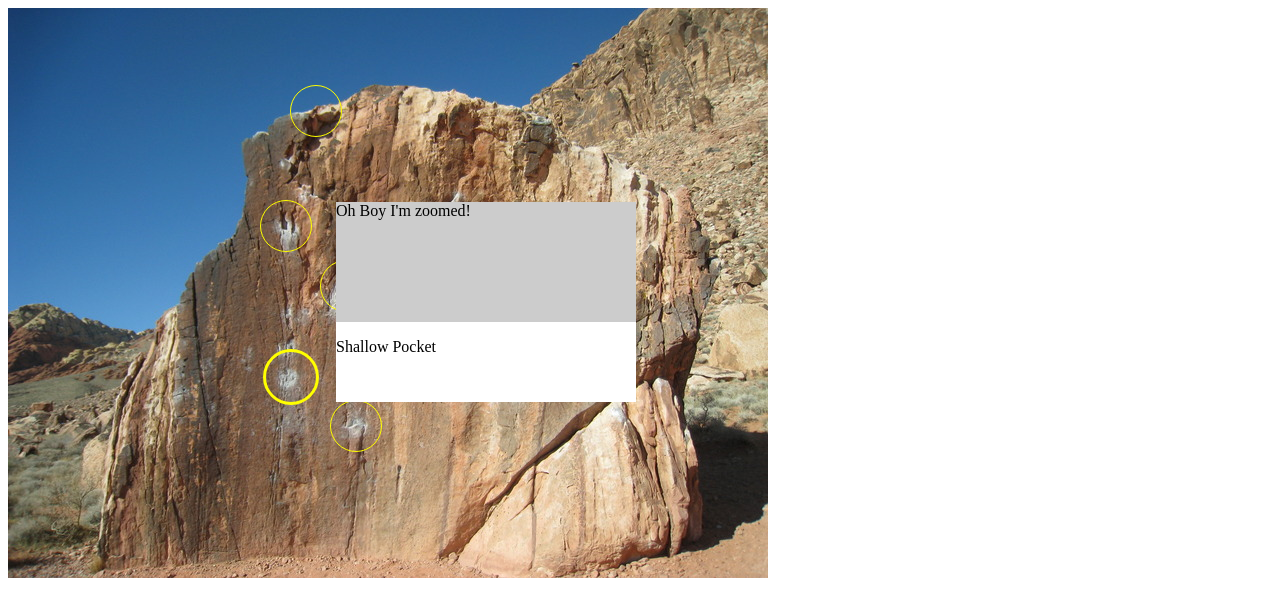
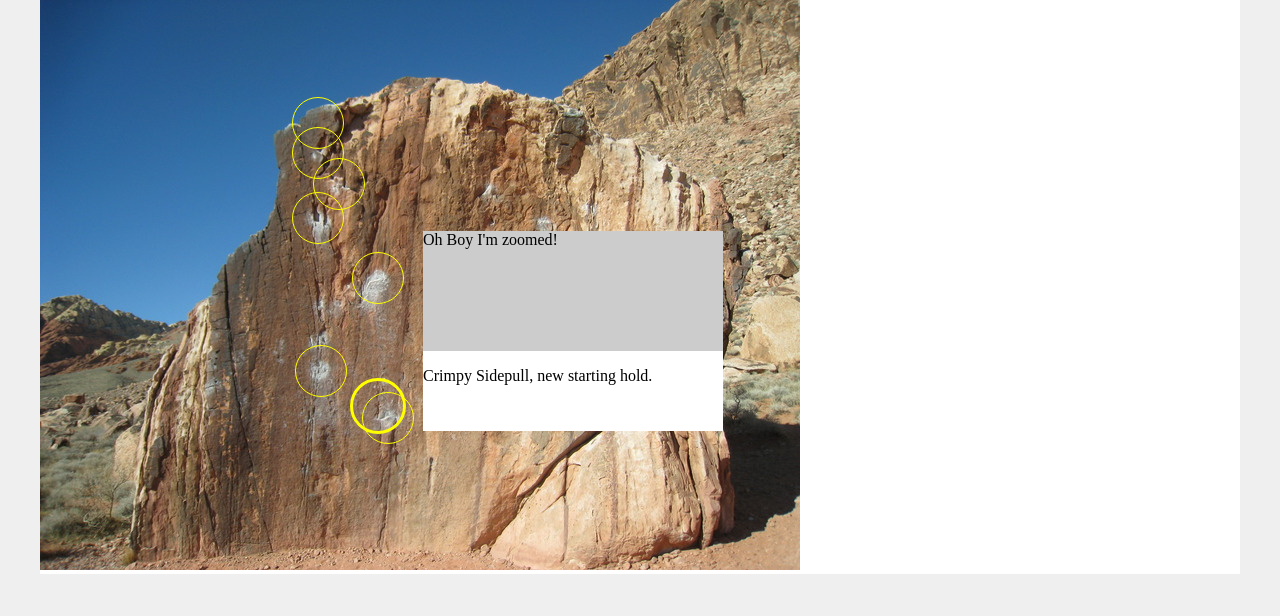
Before and after one commit to kyledavid/rock-genius-redux, a React app: page / in a window 1280 px wide. Built offline with nearby package versions, Linux system fonts and the light colour scheme.

Commit message:
Updated hold data

```diff
--- a/package.json
+++ b/package.json
@@ -34,6 +34,7 @@
     "css-loader": "^0.28.4",
     "file-loader": "^0.11.2",
     "html-webpack-plugin": "^2.30.1",
+    "normalize.css": "^7.0.0",
     "prop-types": "^15.5.10",
     "react": "^15.6.1",
     "react-dom": "^15.6.1",
--- a/src/containers/App.js
+++ b/src/containers/App.js
@@ -1,5 +1,6 @@
 import React from 'react'
 import Boulder from '../components/Boulder'
+import Shelf from './Shelf'
 
 export default class App extends React.Component {
   constructor(props) {
@@ -20,12 +21,13 @@ export default class App extends React.Component {
 
   render() {
     return (
-      <section>
+      <main className="container">
         <Boulder
           active={this.state.active}
           setActive={this.setActive}
         />
-      </section>
+        {/* <Shelf />*/}
+      </main>
     )
   }
 }
--- /dev/null
+++ b/src/containers/Shelf.js
@@ -0,0 +1,16 @@
+import React from 'react'
+import Zoompic from '../components/Zoompic'
+import Descriptor from '../components/Descriptor'
+
+class Shelf extends React.Component {
+  render() {
+    return (
+      <aside id="detail-shelf">
+        <Zoompic />
+        <Descriptor />
+      </aside>
+    )
+  }
+}
+
+export default Shelf
--- a/src/index.js
+++ b/src/index.js
@@ -2,5 +2,6 @@ import React from 'react'
 import ReactDOM from 'react-dom'
 import App from './containers/App'
 import './style.scss'
+import 'normalize.css'
 
 ReactDOM.render(<App />, document.getElementById('app'))
--- a/src/style.scss
+++ b/src/style.scss
@@ -1,5 +1,17 @@
+body {
+  background-color: #efefef;
+}
+
 #boulder-container {
   position: relative;
+  background-color: #fff;
+}
+
+#detail-shelf {
+  position: absolute;
+  right: 0;
+  top: 0;
+  bottom: 0;
 }
 
 .single-hold {
@@ -36,3 +48,10 @@
   height: 120px;
   background-color: #ccc;
 }
+
+.container {
+  max-width: 1200px;
+  margin: 0 auto;
+  position: relative;
+  overflow-y: hidden;
+}
--- a/src/utils/routes.json
+++ b/src/utils/routes.json
@@ -5,35 +5,64 @@
         "bottom": "130px",
         "left": "322px"
       },
-      "desc": "Crimpy Sidepull"
+      "desc": "Cracked Rail, former start hold. Use as foothold only.",
+      "foothold": true
+    },
+    {
+      "position": {
+        "bottom": "140px",
+        "left": "310px"
+      },
+      "desc": "Crimpy Sidepull, new starting hold.",
+      "foothold": false
     },
     {
       "position": {
         "bottom": "177px",
         "left": "255px"
       },
-      "desc": "Shallow Pocket"
+      "desc": "A polished and shallow two finger pocket. The other starting hold.",
+      "foothold": true
     },
     {
       "position": {
         "bottom": "270px",
         "left": "312px"
       },
-      "desc": "Good Pocket"
+      "desc": "Crimpy Rail, match on this.",
+      "foothold": true
     },
     {
       "position": {
         "bottom": "330px",
         "left": "252px"
       },
-      "desc": "Shallow Pocket"
+      "desc": "Sharp Jug",
+      "foothold": true
     },
     {
       "position": {
-        "bottom": "445px",
-        "left": "282px"
+        "bottom": "364px",
+        "left": "273px"
       },
-      "desc": "Jug Topout"
+      "desc": "Crimpy Rail",
+      "foothold": false
+    },
+    {
+      "position": {
+        "bottom": "395px",
+        "left": "252px"
+      },
+      "desc": "Crimpy pocket, bump this to top left jug",
+      "foothold": false
+    },
+    {
+      "position": {
+        "bottom": "425px",
+        "left": "252px"
+      },
+      "desc": "Jug Topout",
+      "foothold": false
     }
   ]
 }
--- a/webpack.config.js
+++ b/webpack.config.js
@@ -35,6 +35,10 @@ const config = {
           'sass-loader',
         ]
       },
+      {
+        test: /\.css$/,
+        use: ['style-loader', 'css-loader'],
+      },
 
     ]
   },
```
Also changed, not shown: src/img/start-hold.jpg (added), 2 other files.
